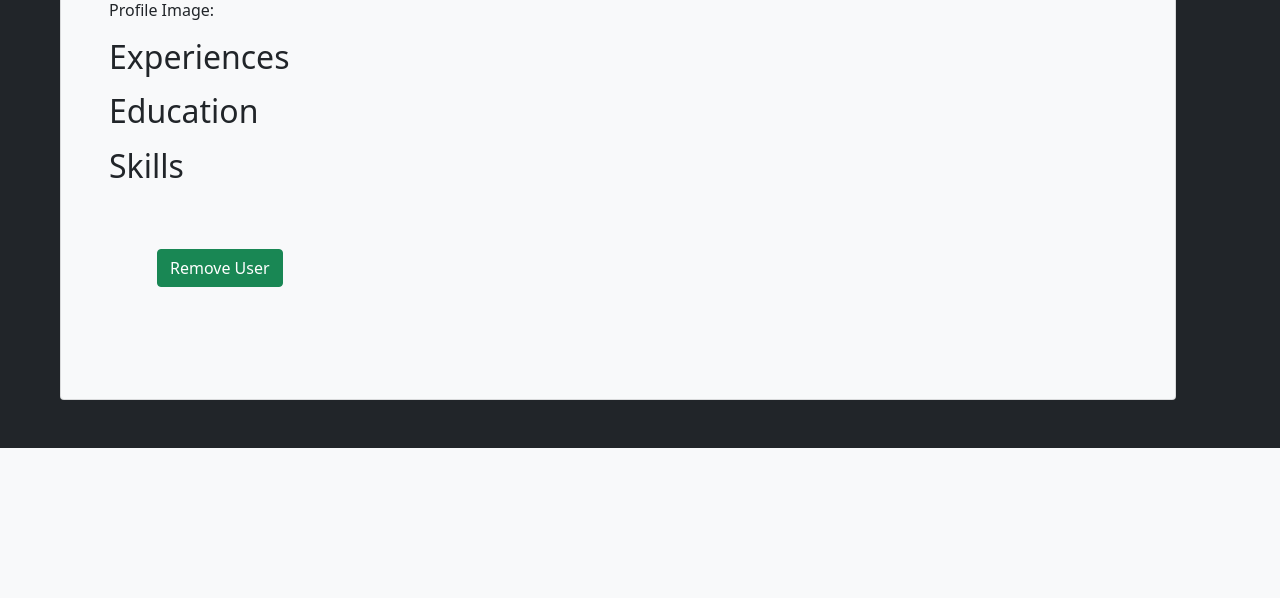
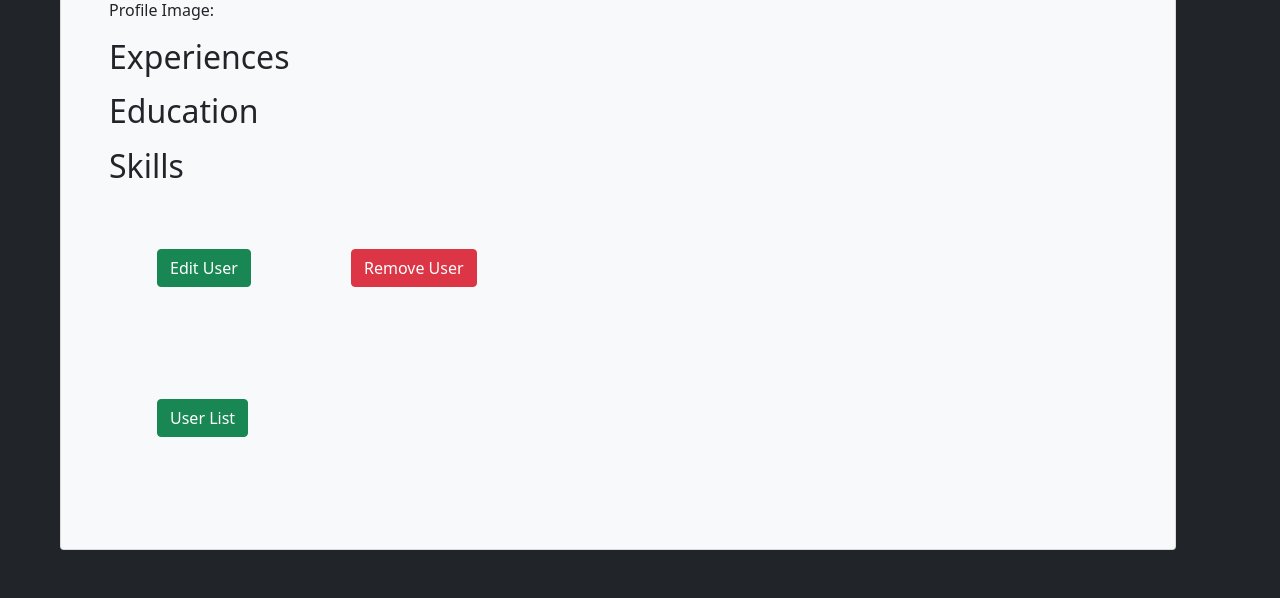
Before and after one commit to josh-flatt/cs350, a Django app: template Application/apps/helloapp/templates/user/detail.html in a window 1280 px wide. Shown: the part 435-1033 px from the top of the page. Before the commit the page ends 883 px from the top, so only its background shows below. Run offline with Django 4.2, Linux system fonts and the light colour scheme; the template is opened without the code that fills it, so the values that code supplies are empty.

Commit message:
button and view misc fixes

```diff
--- a/Application/apps/helloapp/templates/user/detail.html
+++ b/Application/apps/helloapp/templates/user/detail.html
@@ -39,7 +39,13 @@ User Details
     </ul>
 
     <p>
-        <a href="/helloapp/user/{{ user.pk }}/delete" class="btn btn-success m-5">Remove User</a>
+        <a href="/helloapp/user/{{ user.pk }}/" class="btn btn-success m-5">Edit User</a>
+
+        <a href="/helloapp/user/{{ user.pk }}/delete" class="btn btn-danger m-5">Remove User</a>
+    </p>
+
+    <p>
+        <a href="/helloapp/user" class="btn btn-success m-5">User List</a>
     </p>
 
 </div>
--- a/Application/apps/helloapp/views_classes.py
+++ b/Application/apps/helloapp/views_classes.py
@@ -27,6 +27,7 @@ class UserUpdateView(UpdateView):
     template_name = "user/edit.html"
     model = AppUser
     fields = ['userName', 'firstName', 'lastName', 'email', 'birthDate', 'location', 'profilePicture']
+    success_url = reverse_lazy('user_list')
 
 
 class UserDeleteView(DeleteView):
```
Also changed, not shown: Application/apps/helloapp/templates/user/add.html (+7 -1 lines), Application/apps/helloapp/templates/user/delete.html (+6 -1 lines), Application/apps/helloapp/templates/user/edit.html (+7 -1 lines).
